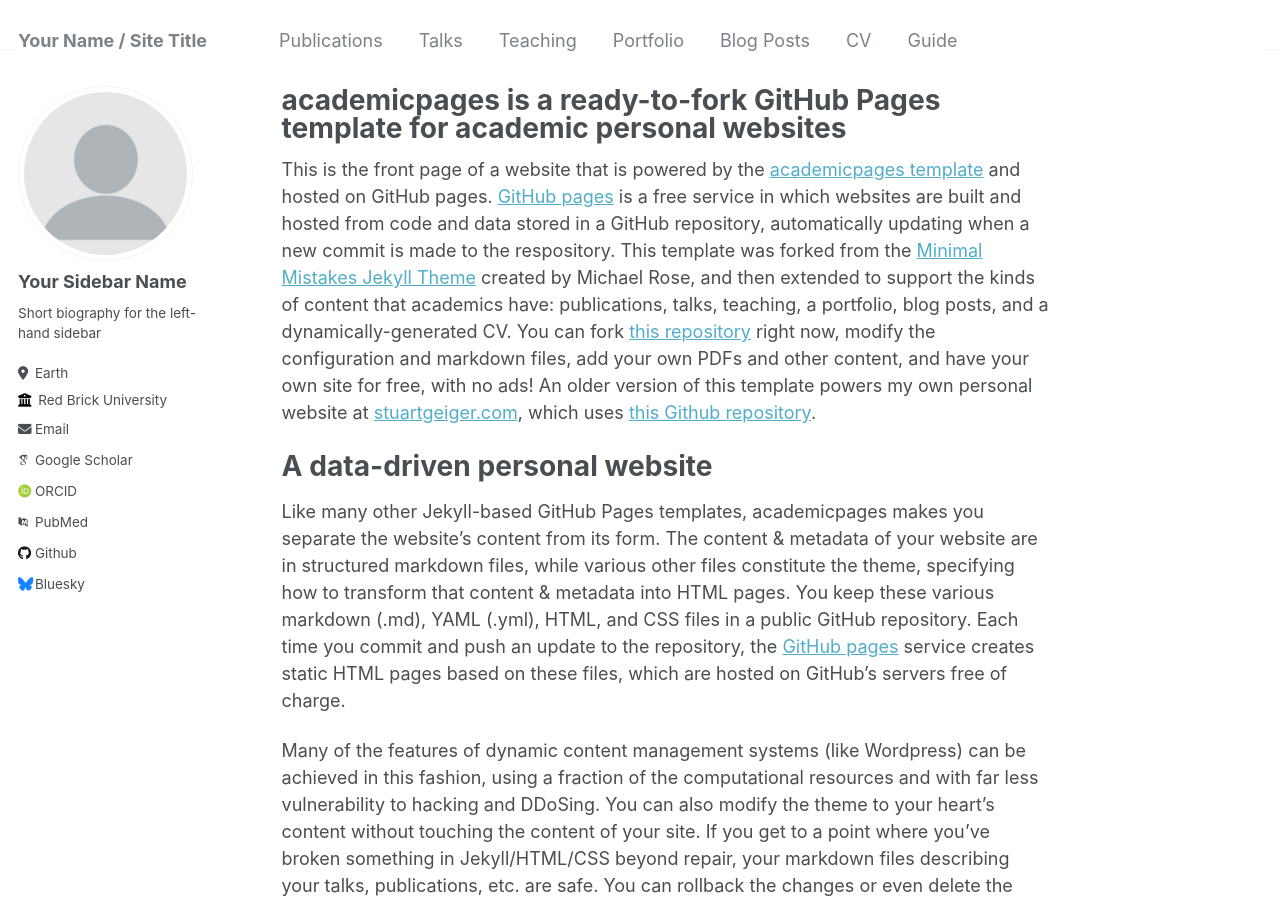
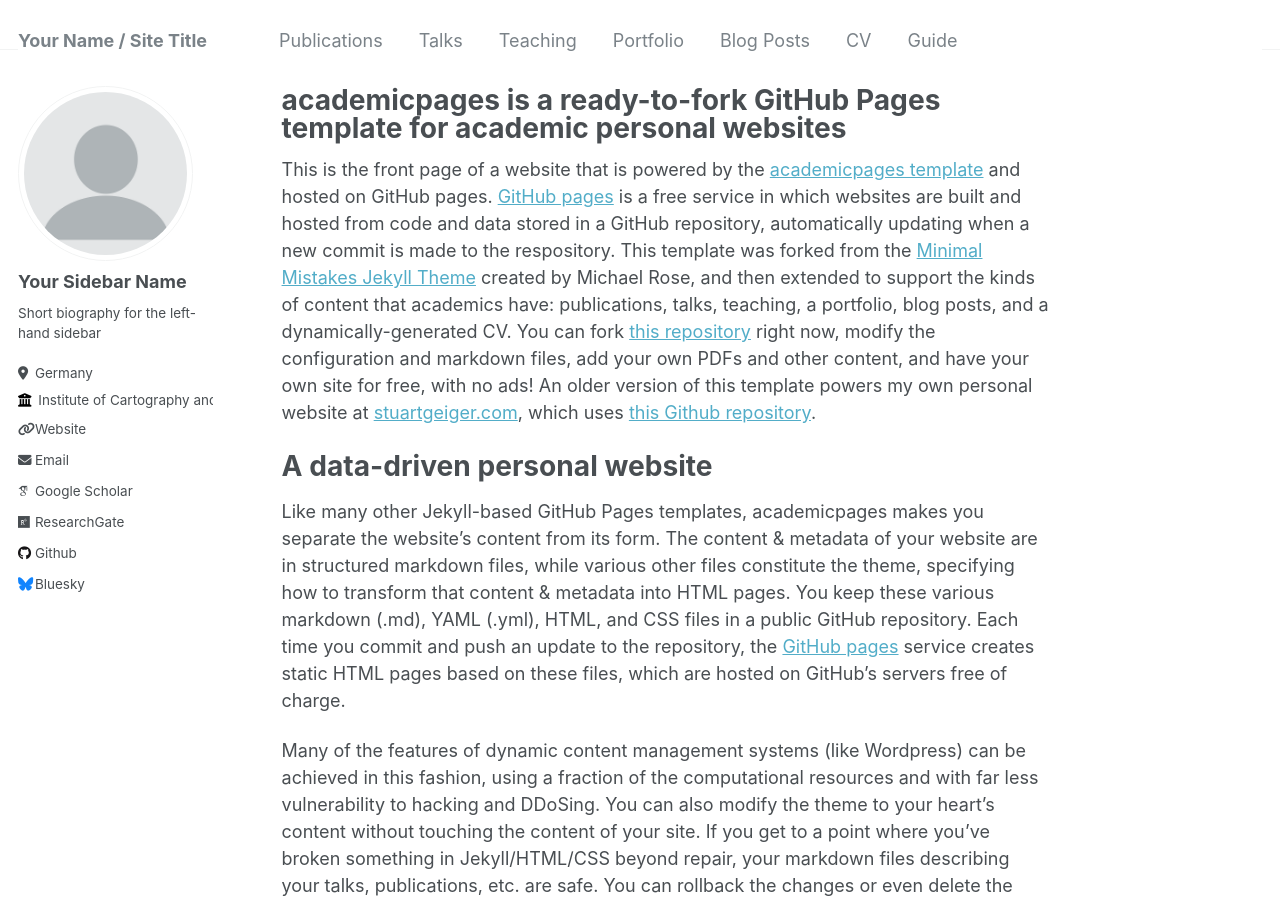
Before and after one commit to vinu-kamalasanan/vinu-kamalasanan.github.io, a Jekyll site: the page built from _pages/about.md, in a window 1280 px wide and 900 px high. Built offline with Jekyll 4.4.1, drawn with Linux system fonts in a browser that asks for light colours; some web fonts are replaced.

Commit message:
new files

```diff
--- a/_config.yml
+++ b/_config.yml
@@ -11,7 +11,7 @@
 title                    : "Your Name / Site Title"
 title_separator          : "-"
 name                     : &name "Vinu kamalasanan"
-description              : &description "AR/MR researcher with focus on influencing motion using visualisation"
+description              : &description "AR/MR researcher with focus on influencing motion using 3D visualisation"
 url                      : https://academicpages.github.io # the base hostname & protocol for your site e.g. "https://mmistakes.github.io"
 baseurl                  : "" # the subpath of your site, e.g. "/blog"
 repository               : "academicpages/academicpages.github.io"
@@ -25,18 +25,18 @@
   name             : "Your Sidebar Name"
   pronouns         : # example: "she/her"
   bio              : "Short biography for the left-hand sidebar"
-  location         : "Earth"
-  employer         : "Red Brick University"
-  uri              : # URL
-  email            : "none@example.org"
+  location         : "Germany"
+  employer         : "Institute of Cartography and Geoinformatics, Leibniz University Hannover"
+  uri              : "https://www.ikg.uni-hannover.de/de/kamalasanan"
+  email            : "vinu.kamalasanan@ikg.uni-hannover.de"
 
   # Academic websites
-  arxiv            : # URL - Update with the correct link to your profile
-  googlescholar    : "https://scholar.google.com/citations?user=PS_CX0AAAAAJ"
+  #arxiv            : # URL - Update with the correct link to your profile
+  googlescholar    : "https://scholar.google.com/citations?user=fH0OSKkAAAAJ&hl=en"
   impactstory      : # URL
-  orcid            : "http://orcid.org/yourorcidurl"
-  pubmed           : "https://www.ncbi.nlm.nih.gov/pubmed/?term=john+snow"
-  researchgate     : # URL
+  #orcid            : "http://orcid.org/yourorcidurl"
+  #pubmed           : "https://www.ncbi.nlm.nih.gov/pubmed/?term=john+snow"
+  researchgate     : "https://www.researchgate.net/profile/Vinu-Kamalasanan"
 
   # Repositories and software development
   bitbucket        : # Username - Update with your username on the site
```
